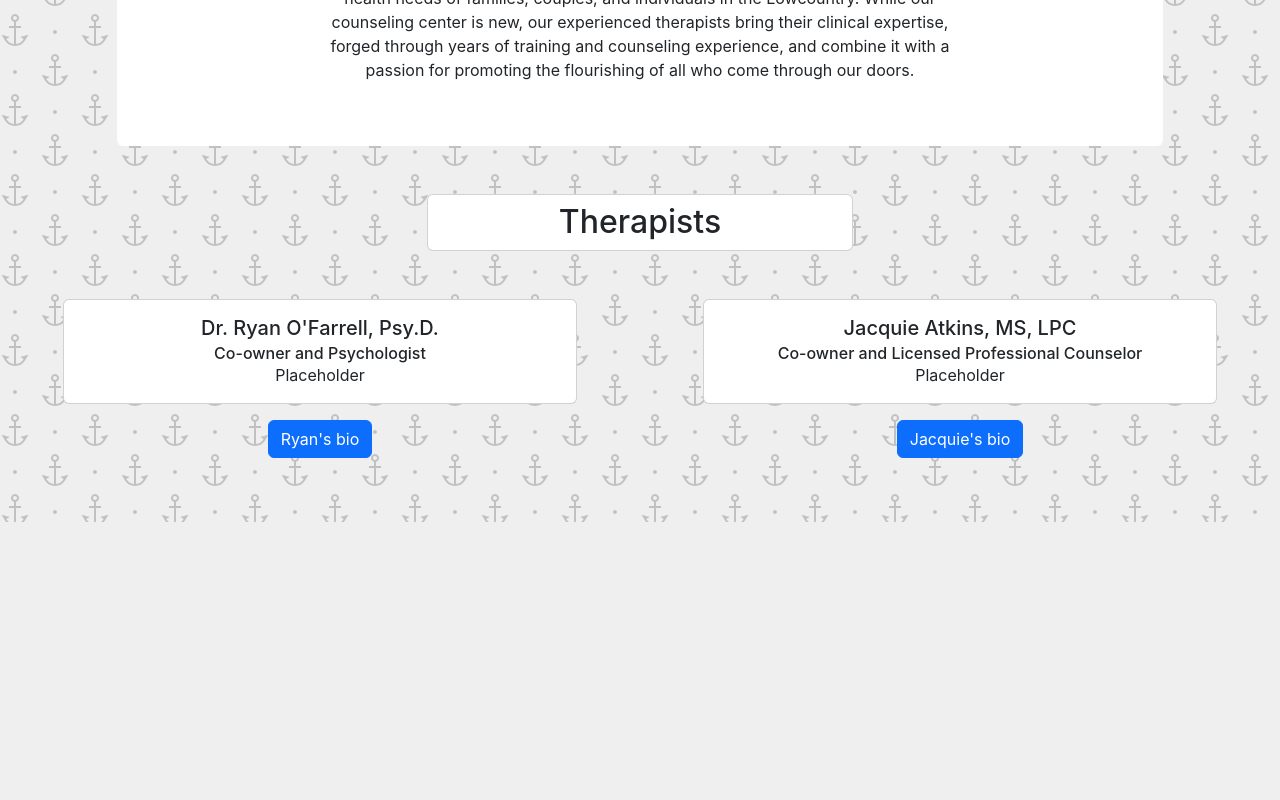
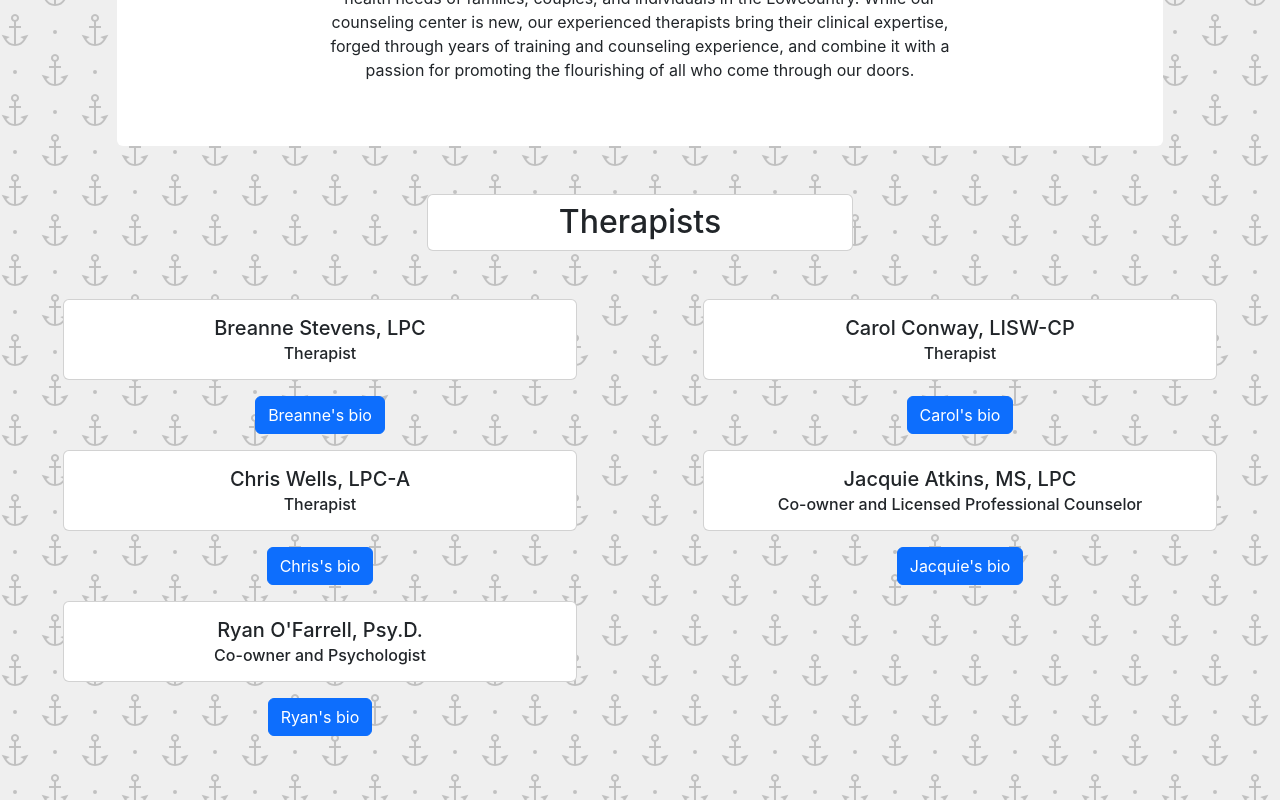
Before and after one commit to aohcc/aohcc, a React (Create React App) app: page / in a window 1280 px wide. Shown: the part 548-1348 px from the top of the page. Before the commit the page ends 1070 px from the top, so only its background shows below. Built offline with nearby package versions, Linux system fonts and the light colour scheme.

Commit message:
Added Breanne, Carol, and Chris cards to website.

```diff
--- a/src/components/therapists.jsx
+++ b/src/components/therapists.jsx
@@ -7,18 +7,37 @@ Jacquie began her clinical work in 2013 and worked with children within the fost
 
 In October of 2020, Jacquie began pursuing advanced training in Emotionally Focused Therapy (EFT).  Jacquie utilizes EFT and other evidence-based approaches to help families grow closer together and heal from trauma.
 
-Jacquie is a wife and mother of two adult sons.  In her spare time she enjoys traveling, reading and learning.`
+Jacquie is a wife and mother of two adult sons.  In her spare time she enjoys traveling, reading and learning.`,
+  chris: `Chris is a Licensed Professional Counselor Associate in South Carolina, who earned his Master of Arts in Clinical Mental Health from Liberty University. He also holds a B.S. in Business Aministration from Charleston Southern University. Prior to entering the mental health field, Chris enjoyed a long career in the automotive industry. Through his own struggles with mental health, marital difficulties, and personal challenges, Chris has found not only personal healing, but also a passion for seeing lives and marriages restored.
+
+Chris has worked with a variety of life concerns including anxiety, depression, trauma, relationship issues, sexual performance, sexuality, and spirituality.  He is trained in Emotionally Focused Therapy and the Unified Protocol for the Transdiagnostic Treatment of Emotional disorders.  He is also a co-facilitator of Created for Connection marriage workshops.
+
+Chris is a native Charlestonian, living here with his wife Sandi of seventeen years and their three boys.  He enjoys the time they spend together, whether it is watching or coaching kids sporting events, gatherings with neighbors and friends, or traveling to new and exciting places. Chris and Sandi also lead a church small group in their home.`
 }
 
 export default function Therapist() {
 
  const therapists = [
     {
-      id: "ryan",
-      name: "Dr. Ryan O'Farrell, Psy.D.",
-      firstName: "Ryan",
-      title: "Co-owner and Psychologist",
+      id: "breanne",
+      name: "Breanne Stevens, LPC",
+      firstName: "Breanne",
+      title: "Therapist",
       bio: "Placeholder"
+    },
+    {
+      id: "carol",
+      name: "Carol Conway, LISW-CP",
+      firstName: "Carol",
+      title: "Therapist",
+      bio: "Placeholder"
+    },
+    {
+      id: "chris",
+      name: "Chris Wells, LPC-A",
+      firstName: "Chris",
+      title: "Therapist",
+      bio: bios.chris
     },
     {
       id: "jacquie",
@@ -26,7 +45,14 @@ export default function Therapist() {
       firstName: "Jacquie",
       title: "Co-owner and Licensed Professional Counselor",
       bio: bios.jacquie
-    }
+    },
+    {
+      id: "ryan",
+      name: "Ryan O'Farrell, Psy.D.",
+      firstName: "Ryan",
+      title: "Co-owner and Psychologist",
+      bio: "Placeholder"
+    },
   ]
 
   const therapistCard = therapists.map(therapist =>
@@ -35,7 +61,6 @@ export default function Therapist() {
             <div className="card-body">
                 <h5 className="card-title">{therapist.name}</h5>
                 <h6 className="card-subtitle">{therapist.title}</h6>
-              <p className="card-text">Placeholder</p>
             </div>
         </div>
         <button className="btn btn-primary mb-3" type="button" data-bs-toggle="collapse" data-bs-target={"#" + therapist.id} aria-expanded="false" aria-controls={therapist.id}>
```
